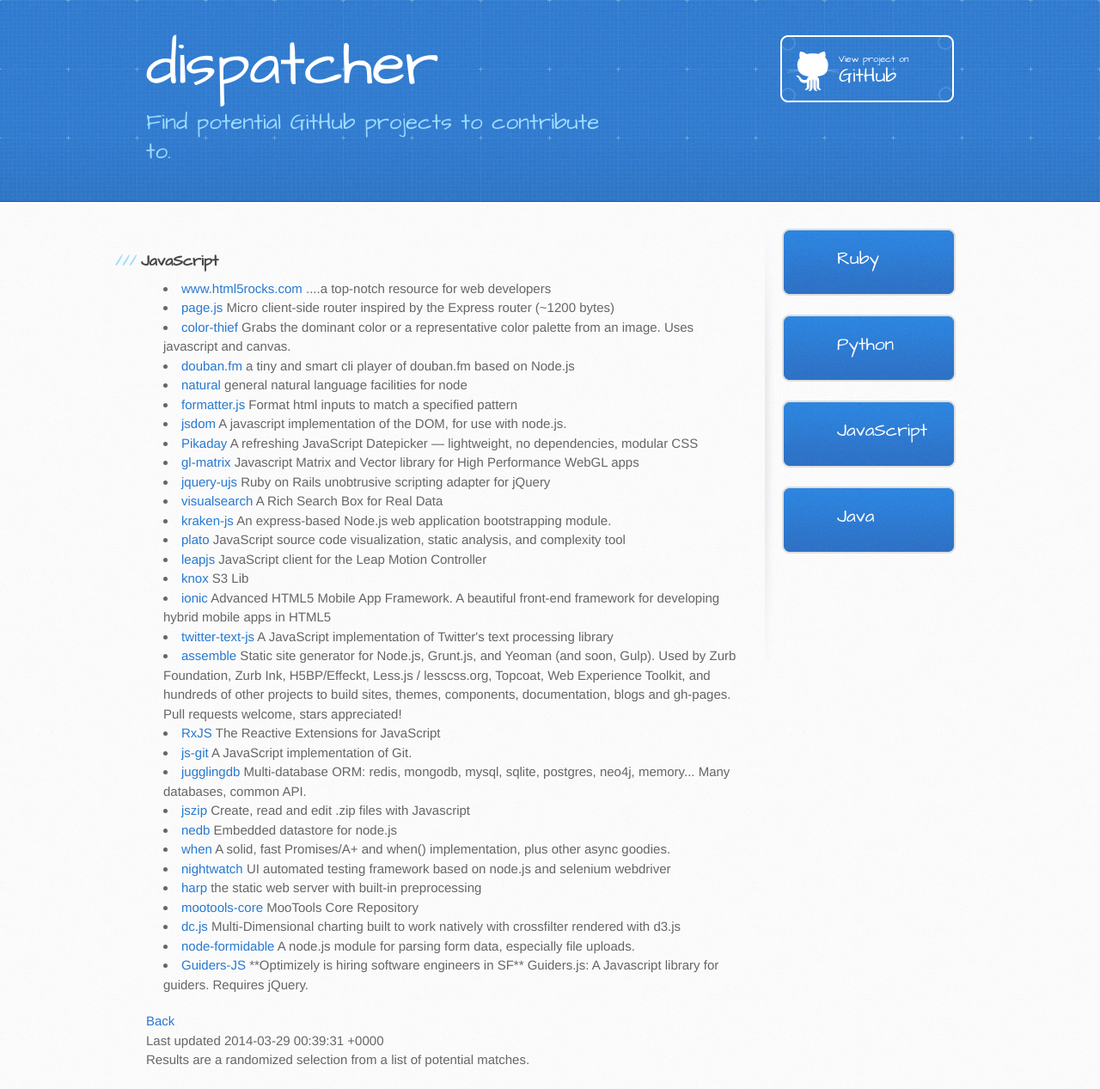
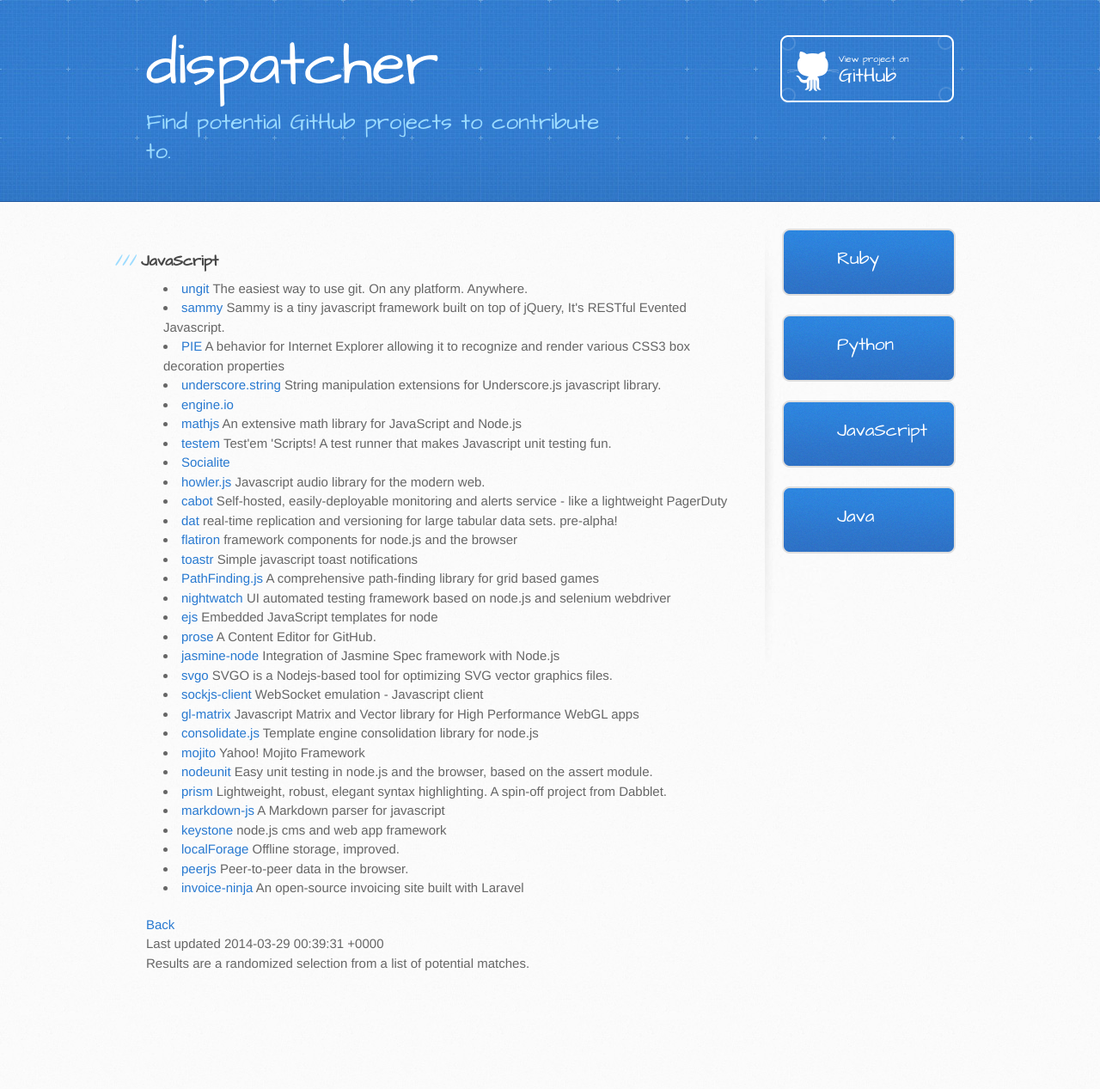
Before and after one commit to gilles-leblanc/dispatcher, a Jekyll site: the page built from site/javascript/index.html, in a window 1280 px wide. Shown: the whole page at 86% size. Built offline with Jekyll 4.4.1, drawn with Linux system fonts in a browser that asks for light colours; after the commit the page ends 1155 px from its top, so only the background shows below that.

```diff
--- a/site/_includes/javascript_repos.html
+++ b/site/_includes/javascript_repos.html
@@ -1,30 +1,30 @@
-<li><a href='https://github.com/html5rocks/www.html5rocks.com'>www.html5rocks.com</a> ....a top-notch resource for web developers </li>
-<li><a href='https://github.com/visionmedia/page.js'>page.js</a> Micro client-side router inspired by the Express router (~1200 bytes) </li>
-<li><a href='https://github.com/lokesh/color-thief'>color-thief</a> Grabs the dominant color or a representative color palette from an image. Uses javascript and canvas. </li>
-<li><a href='https://github.com/turingou/douban.fm'>douban.fm</a> a tiny and smart cli player of douban.fm based on Node.js </li>
-<li><a href='https://github.com/NaturalNode/natural'>natural</a> general natural language facilities for node </li>
-<li><a href='https://github.com/firstopinion/formatter.js'>formatter.js</a> Format html inputs to match a specified pattern </li>
-<li><a href='https://github.com/tmpvar/jsdom'>jsdom</a> A javascript implementation of the DOM, for use with node.js. </li>
-<li><a href='https://github.com/dbushell/Pikaday'>Pikaday</a> A refreshing JavaScript Datepicker — lightweight, no dependencies, modular CSS </li>
+<li><a href='https://github.com/FredrikNoren/ungit'>ungit</a> The easiest way to use git. On any platform. Anywhere. </li>
+<li><a href='https://github.com/quirkey/sammy'>sammy</a> Sammy is a tiny javascript framework built on top of jQuery, It's RESTful Evented Javascript. </li>
+<li><a href='https://github.com/lojjic/PIE'>PIE</a> A behavior for Internet Explorer allowing it to recognize and render various CSS3 box decoration properties </li>
+<li><a href='https://github.com/epeli/underscore.string'>underscore.string</a> String manipulation extensions for Underscore.js javascript library. </li>
+<li><a href='https://github.com/LearnBoost/engine.io'>engine.io</a>  </li>
+<li><a href='https://github.com/josdejong/mathjs'>mathjs</a> An extensive math library for JavaScript and Node.js </li>
+<li><a href='https://github.com/airportyh/testem'>testem</a> Test'em 'Scripts! A test runner that makes Javascript unit testing fun. </li>
+<li><a href='https://github.com/tmort/Socialite'>Socialite</a>  </li>
+<li><a href='https://github.com/goldfire/howler.js'>howler.js</a> Javascript audio library for the modern web. </li>
+<li><a href='https://github.com/arachnys/cabot'>cabot</a> Self-hosted, easily-deployable monitoring and alerts service - like a lightweight PagerDuty </li>
+<li><a href='https://github.com/maxogden/dat'>dat</a> real-time replication and versioning for large tabular data sets. pre-alpha! </li>
+<li><a href='https://github.com/flatiron/flatiron'>flatiron</a> framework components for node.js and the browser </li>
+<li><a href='https://github.com/CodeSeven/toastr'>toastr</a> Simple javascript toast notifications </li>
+<li><a href='https://github.com/qiao/PathFinding.js'>PathFinding.js</a> A comprehensive path-finding library for grid based games </li>
+<li><a href='https://github.com/beatfactor/nightwatch'>nightwatch</a> UI automated testing framework based on node.js and selenium webdriver </li>
+<li><a href='https://github.com/visionmedia/ejs'>ejs</a> Embedded JavaScript templates for node </li>
+<li><a href='https://github.com/prose/prose'>prose</a> A Content Editor for GitHub. </li>
+<li><a href='https://github.com/mhevery/jasmine-node'>jasmine-node</a> Integration of Jasmine Spec framework with Node.js </li>
+<li><a href='https://github.com/svg/svgo'>svgo</a> SVGO is a Nodejs-based tool for optimizing SVG vector graphics files. </li>
+<li><a href='https://github.com/sockjs/sockjs-client'>sockjs-client</a> WebSocket emulation - Javascript client </li>
 <li><a href='https://github.com/toji/gl-matrix'>gl-matrix</a> Javascript Matrix and Vector library for High Performance WebGL apps </li>
-<li><a href='https://github.com/rails/jquery-ujs'>jquery-ujs</a> Ruby on Rails unobtrusive scripting adapter for jQuery </li>
-<li><a href='https://github.com/documentcloud/visualsearch'>visualsearch</a> A Rich Search Box for Real Data </li>
-<li><a href='https://github.com/paypal/kraken-js'>kraken-js</a> An express-based Node.js web application bootstrapping module. </li>
-<li><a href='https://github.com/es-analysis/plato'>plato</a> JavaScript source code visualization, static analysis, and complexity tool </li>
-<li><a href='https://github.com/leapmotion/leapjs'>leapjs</a> JavaScript client for the Leap Motion Controller </li>
-<li><a href='https://github.com/LearnBoost/knox'>knox</a> S3 Lib </li>
-<li><a href='https://github.com/driftyco/ionic'>ionic</a> Advanced HTML5 Mobile App Framework. A beautiful front-end framework for developing hybrid mobile apps in HTML5 </li>
-<li><a href='https://github.com/twitter/twitter-text-js'>twitter-text-js</a> A JavaScript implementation of Twitter's text processing library </li>
-<li><a href='https://github.com/assemble/assemble'>assemble</a> Static site generator for Node.js, Grunt.js, and Yeoman (and soon, Gulp). Used by Zurb Foundation, Zurb Ink, H5BP/Effeckt, Less.js / lesscss.org, Topcoat, Web Experience Toolkit, and hundreds of other projects to build sites, themes, components, documentation, blogs and gh-pages. Pull requests welcome, stars appreciated! </li>
-<li><a href='https://github.com/Reactive-Extensions/RxJS'>RxJS</a> The Reactive Extensions for JavaScript </li>
-<li><a href='https://github.com/creationix/js-git'>js-git</a> A JavaScript implementation of Git. </li>
-<li><a href='https://github.com/1602/jugglingdb'>jugglingdb</a> Multi-database ORM: redis, mongodb, mysql, sqlite, postgres, neo4j, memory... Many databases, common API. </li>
-<li><a href='https://github.com/Stuk/jszip'>jszip</a> Create, read and edit .zip files with Javascript </li>
-<li><a href='https://github.com/louischatriot/nedb'>nedb</a> Embedded datastore for node.js </li>
-<li><a href='https://github.com/cujojs/when'>when</a> A solid, fast Promises/A+ and when() implementation, plus other async goodies. </li>
-<li><a href='https://github.com/beatfactor/nightwatch'>nightwatch</a> UI automated testing framework based on node.js and selenium webdriver </li>
-<li><a href='https://github.com/sintaxi/harp'>harp</a> the static web server with built-in preprocessing </li>
-<li><a href='https://github.com/mootools/mootools-core'>mootools-core</a> MooTools Core Repository </li>
-<li><a href='https://github.com/dc-js/dc.js'>dc.js</a> Multi-Dimensional charting built to work natively with crossfilter rendered with d3.js </li>
-<li><a href='https://github.com/felixge/node-formidable'>node-formidable</a> A node.js module for parsing form data, especially file uploads. </li>
-<li><a href='https://github.com/jeff-optimizely/Guiders-JS'>Guiders-JS</a> **Optimizely is hiring software engineers in SF** Guiders.js: A Javascript library for guiders. Requires jQuery. </li>
+<li><a href='https://github.com/visionmedia/consolidate.js'>consolidate.js</a> Template engine consolidation library for node.js </li>
+<li><a href='https://github.com/yahoo/mojito'>mojito</a> Yahoo! Mojito Framework </li>
+<li><a href='https://github.com/caolan/nodeunit'>nodeunit</a> Easy unit testing in node.js and the browser, based on the assert module. </li>
+<li><a href='https://github.com/LeaVerou/prism'>prism</a> Lightweight, robust, elegant syntax highlighting. A spin-off project from Dabblet.  </li>
+<li><a href='https://github.com/evilstreak/markdown-js'>markdown-js</a> A Markdown parser for javascript </li>
+<li><a href='https://github.com/JedWatson/keystone'>keystone</a> node.js cms and web app framework </li>
+<li><a href='https://github.com/mozilla/localForage'>localForage</a> Offline storage, improved. </li>
+<li><a href='https://github.com/peers/peerjs'>peerjs</a> Peer-to-peer data in the browser. </li>
+<li><a href='https://github.com/hillelcoren/invoice-ninja'>invoice-ninja</a> An open-source invoicing site built with Laravel </li>
```
Also changed, not shown: site/_includes/java_repos.html (+29 -29 lines), site/_includes/python_repos.html (+28 -28 lines), site/_includes/ruby_repos.html (+27 -27 lines).
